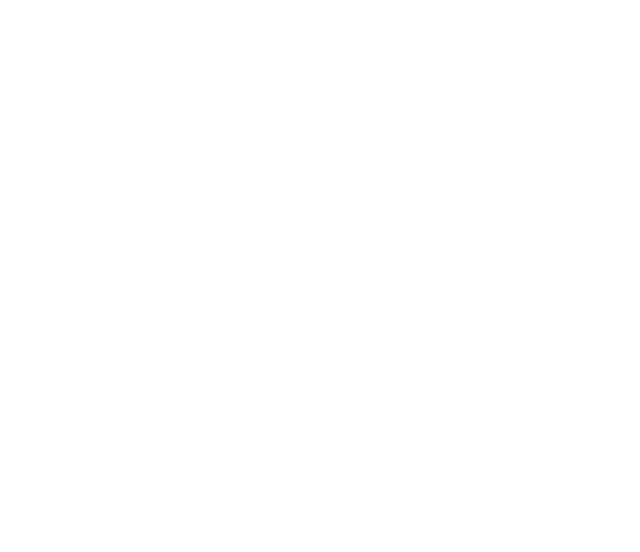
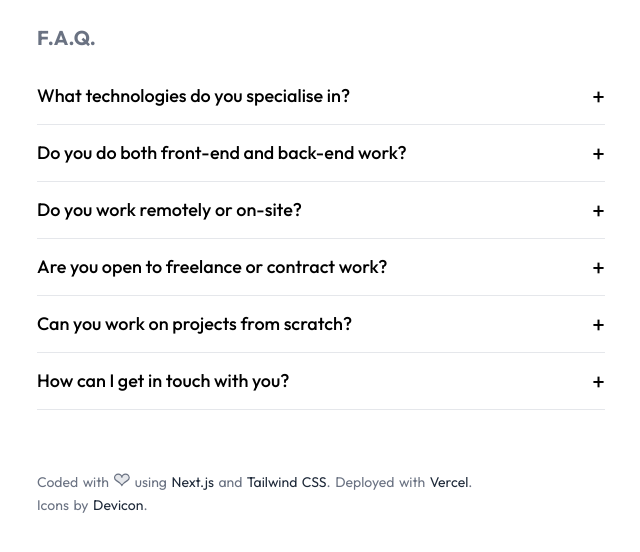
Before and after one commit to i-iurchuk/portfolio, a Next.js app: page / in a window 1280 px wide. Shown: the top 552 px of the page, without its empty margins (35-675 px from the left). Built offline with nearby package versions, Linux system fonts and the light colour scheme.

Commit message:
feat: add Footer

```diff
--- a/app/page.tsx
+++ b/app/page.tsx
@@ -1,5 +1,16 @@
+import FAQ from '@/components/sections/FAQ';
+import Footer from '@/components/Footer';
+
 export default function Home() {
   return (
-    <div className="mx-auto w-full max-w-300 px-5 sm:px-6 lg:grid lg:grid-cols-2 lg:px-8"></div>
+    <div className="mx-auto w-full max-w-300 px-5 sm:px-6 lg:grid lg:grid-cols-2 lg:px-8">
+      <div>
+        <main>
+          <FAQ />
+        </main>
+
+        <Footer />
+      </div>
+    </div>
   );
 }
--- a/components/ExternalLink.tsx
+++ b/components/ExternalLink.tsx
@@ -1,10 +1,8 @@
 import type { AnchorHTMLAttributes } from 'react';
 
-export default function ExternalLink({
-  children,
-  className,
-  ...props
-}: AnchorHTMLAttributes<HTMLAnchorElement>) {
+export interface ExternalLinkProps extends AnchorHTMLAttributes<HTMLAnchorElement> {}
+
+export default function ExternalLink({ children, className, ...props }: ExternalLinkProps) {
   return (
     <a {...props} target="_blank" rel="noopener noreferrer" className={className}>
       {children}
--- /dev/null
+++ b/components/Footer.tsx
@@ -0,0 +1,30 @@
+import ExternalLink, { type ExternalLinkProps } from '@/components/ExternalLink';
+
+export default function Footer() {
+  return (
+    <footer className="py-8">
+      <p className="max-w-md text-sm text-gray-500">
+        Coded with{' '}
+        <span
+          aria-hidden="true"
+          className="hover:text-accent inline-block cursor-default text-xl text-gray-200 transition-transform duration-300 [-webkit-text-stroke-color:var(--color-gray-500)] [-webkit-text-stroke-width:1.2px] hover:[-webkit-text-stroke-color:var(--color-accent)]"
+        >
+          ❤
+        </span>{' '}
+        using <StyledExternalLink href="https://nextjs.org/">Next.js</StyledExternalLink> and{' '}
+        <StyledExternalLink href="https://tailwindcss.com/">Tailwind CSS</StyledExternalLink>.
+        Deployed with <StyledExternalLink href="https://vercel.com/">Vercel</StyledExternalLink>.
+        Icons by <StyledExternalLink href="https://devicon.dev/">Devicon</StyledExternalLink>.
+      </p>
+    </footer>
+  );
+}
+
+function StyledExternalLink(props: ExternalLinkProps) {
+  return (
+    <ExternalLink
+      {...props}
+      className="border-b border-transparent text-gray-800 transition-colors hover:border-gray-500"
+    />
+  );
+}
```
